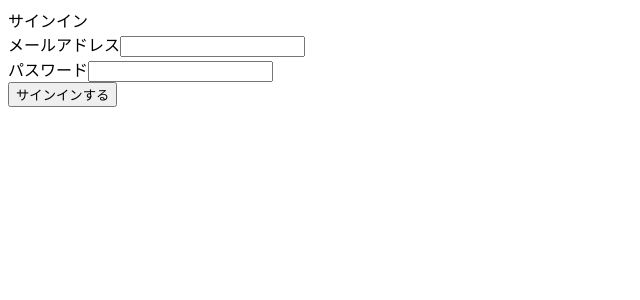
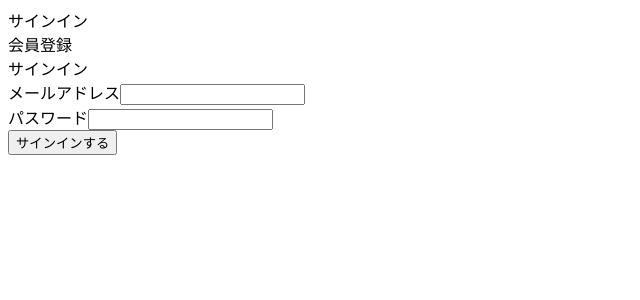
Before and after one commit to kanazawanao/coffee-paws, a React (Vite) app: page /signin in a window 1280 px wide. Shown: the top 300 px of the page, without its empty margins (0-640 px from the left). Built offline with nearby package versions, Linux system fonts and the light colour scheme; no server answers.

Commit message:
routing修正

```diff
--- a/src/app/index.tsx
+++ b/src/app/index.tsx
@@ -1,4 +1,5 @@
 import Header from 'components/Header';
+import { Suspense } from 'react';
 import { BrowserRouter } from 'react-router-dom';
 import AppRoutes from 'routes';
 
@@ -6,9 +7,9 @@ export default function App() {
   return (
     <BrowserRouter>
       <Header />
-      <main>
+      <Suspense>
         <AppRoutes />
-      </main>
+      </Suspense>
     </BrowserRouter>
   );
 }
--- a/src/components/Header/index.tsx
+++ b/src/components/Header/index.tsx
@@ -1,6 +1,20 @@
 import { useAuthApi } from 'api/hooks/AuthApi';
+
+import styles from './style.module.css';
+import { useTripigNavigate } from 'routes/hook';
 
 export default function Headre() {
   const { user, signOut } = useAuthApi();
-  return <>{user && <div onClick={signOut}>ログアウト</div>}</>;
+  const { goToSignInPage, goToSignUpPage } = useTripigNavigate();
+  return (
+    <div className={styles.header}>
+      {user && <div onClick={signOut}>ログアウト</div>}
+      {!user && (
+        <div>
+          <div onClick={goToSignInPage}>サインイン</div>
+          <div onClick={goToSignUpPage}>会員登録</div>
+        </div>
+      )}
+    </div>
+  );
 }
--- /dev/null
+++ b/src/components/Header/style.module.css
@@ -0,0 +1,3 @@
+.header {
+  width: 100%;
+}
--- /dev/null
+++ b/src/routes/hook/index.ts
@@ -0,0 +1,35 @@
+import { useNavigate } from 'react-router-dom';
+
+import * as paths from '../paths';
+import React from 'react';
+
+export function useTripigNavigate() {
+  const navigate = useNavigate();
+
+  /**
+   * トップページへ遷移する
+   */
+  const goToTopPage = React.useCallback(() => {
+    navigate(paths.RootPath);
+  }, [navigate]);
+
+  /**
+   * サインインページへ遷移する
+   */
+  const goToSignInPage = React.useCallback(() => {
+    navigate(paths.SignInPagePath);
+  }, [navigate]);
+
+  /**
+   * サインアップページへ遷移する
+   */
+  const goToSignUpPage = React.useCallback(() => {
+    navigate(paths.SignUpPagePath);
+  }, [navigate]);
+
+  return {
+    goToTopPage,
+    goToSignInPage,
+    goToSignUpPage,
+  };
+}
--- a/src/routes/index.tsx
+++ b/src/routes/index.tsx
@@ -1,5 +1,5 @@
 import { Route, Routes } from 'react-router-dom';
-import { SignInPagePath, SignUpPagePath } from './paths';
+import { RootPath, SignInPagePath, SignUpPagePath } from './paths';
 import React from 'react';
 
 const SignInPage = React.lazy(() => import('pages/SignInPage'));
@@ -8,6 +8,7 @@ const SignUpPage = React.lazy(() => import('pages/SignUpPage'));
 export default function AppRoutes() {
   return (
     <Routes>
+      <Route path={RootPath} element={<></>} />
       <Route path={SignInPagePath} element={<SignInPage />} />
       <Route path={SignUpPagePath} element={<SignUpPage />} />
     </Routes>
--- a/vite.config.ts
+++ b/vite.config.ts
@@ -6,10 +6,10 @@ export default defineConfig({
   plugins: [react()],
   resolve: {
     alias: {
+      api: path.resolve(__dirname, 'src/api'),
       app: path.resolve(__dirname, 'src/app'),
-      api: path.resolve(__dirname, 'src/api'),
+      config: path.resolve(__dirname, 'src/config'),
       components: path.resolve(__dirname, 'src/components'),
-      infrastructure: path.resolve(__dirname, 'src/infrastructure'),
       pages: path.resolve(__dirname, 'src/pages'),
       routes: path.resolve(__dirname, 'src/routes'),
     },
```
